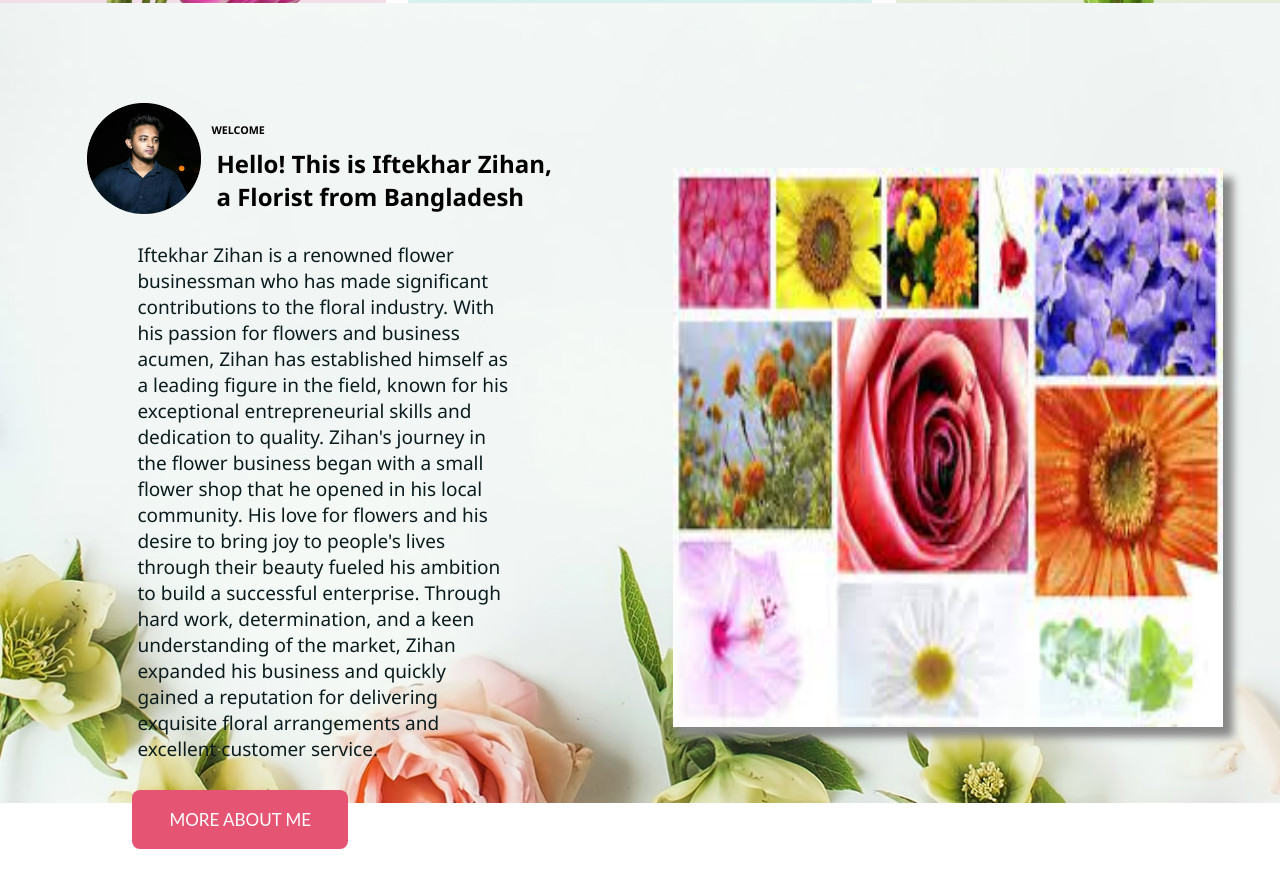
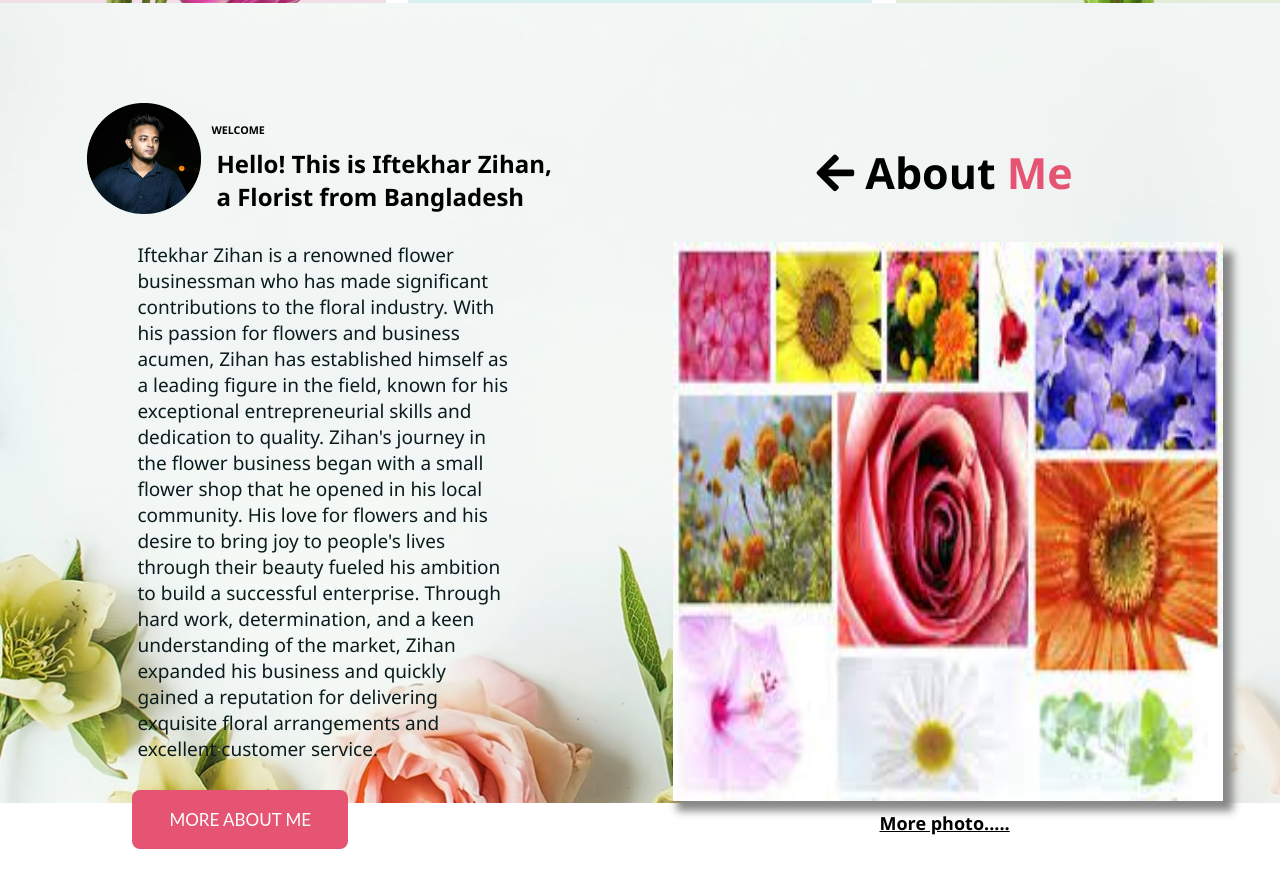
Before and after one commit to Zihankhann/my-first-assignment, a plain HTML site: page index.html in a window 1280 px wide. Shown: the part 1517-2404 px from the top of the page. Drawn offline with Linux system fonts and the light colour scheme.

Commit message:
abotu-section-solved

```diff
--- a/index.html
+++ b/index.html
@@ -6,6 +6,8 @@
     <meta name="viewport" content="width=device-width, initial-scale=1.0">
     <title>flower-shop-assignment</title>
     <link rel="stylesheet" href="style/style.css">
+    <link rel="stylesheet" href="https://cdnjs.cloudflare.com/ajax/libs/font-awesome/5.15.3/css/all.min.css">
+
 </head>
 
 <body>
@@ -21,7 +23,7 @@
         ">It is a long established fact that a reader will be distracted by the readable <br>
                     content of a page when looking at its layout. The point of using Lorem Ipsum is <br>
                     that it has a more-or-less normal distribution of letters</p>
-                <button class="header-btn">Shop Now</button>
+                <button class="header-btn"> Shop Now</button>
             </div>
             <div class="header-right">
                 <img class="header-img" src="Flower Asset/pngwing 10.png" alt="">
@@ -95,7 +97,11 @@
                     <button class="about-btn">MORE ABOUT ME</button>
 
                 </div>
-                <div class="right-about"><img class="rr-image" src="rrrrrrrrres.jpg" alt=""></div>
+                <div class="right-about">
+                    <h3 class="right-about-h3"><i class="fas fa-arrow-left"></i> About <span class="me"> Me</span></h3>
+                    <img class="rr-image" src="rrrrrrrrres.jpg" alt="">
+                    <p class="more-photo">More photo.....</p>
+                </div>
             </div>
 
         </section>
--- a/style/style.css
+++ b/style/style.css
@@ -139,6 +139,21 @@
     height: 50px;
     border-radius: 25%;
 }
+.me{color:#E55473;}
+
+.right-about-h3{font-size: 43px;
+    text-align: center;
+    padding-bottom: 40px;}
+
+.more-photo{text-align: center;
+    padding-top: 5px;
+    text-decoration: underline;
+    font-weight: 700;
+    cursor: pointer;
+font-size: 18px;}
+
+.more-photo:hover{color: blue;
+}
 
 .WELCOME {
     padding-left: 10px;
@@ -177,7 +192,7 @@
 
 
 .right-about {
-    padding-top: 165px;
+    padding-top: 140px;
 }
 
 .rr-image {
@@ -336,7 +351,7 @@
 
 .input {
     width: 700px;
-    height: 64px;
+   height: 55px;
     display: inline;
     border: none;
     border-radius: 8px;
@@ -345,11 +360,11 @@
 
 .Subscribe {
     width: 150px;
-    height: 64px;
     border-radius: 8px;
     background: #E55473;
     border: none;
     cursor: pointer;
+    height: 55px;
 }
 
 /* footer style css */
```
